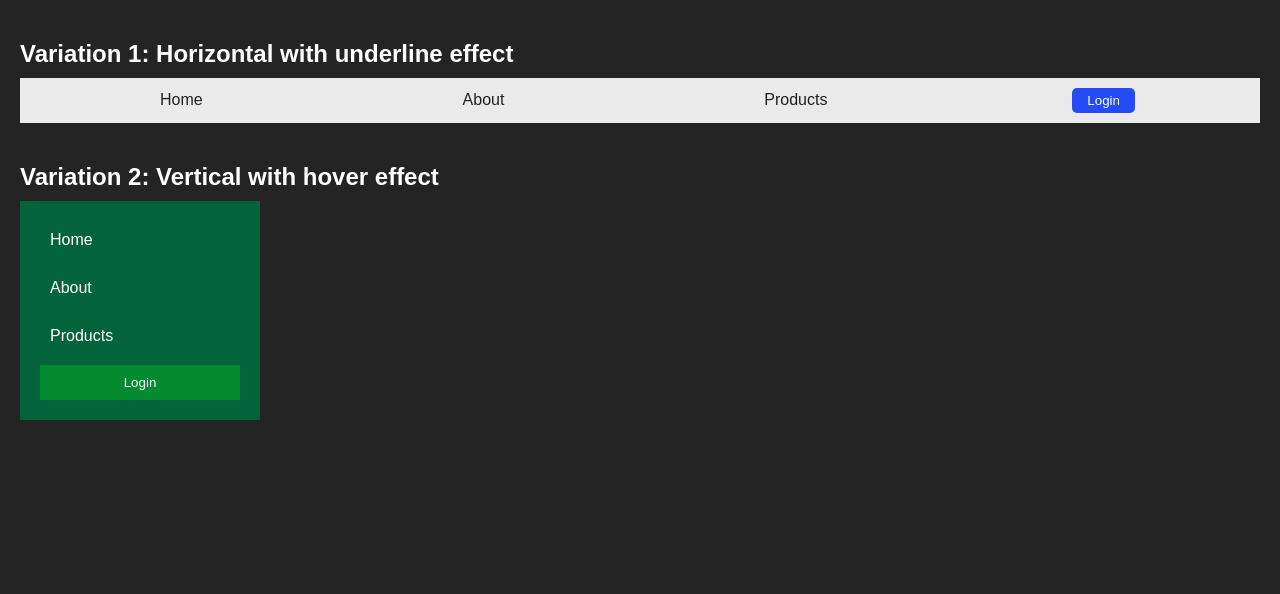
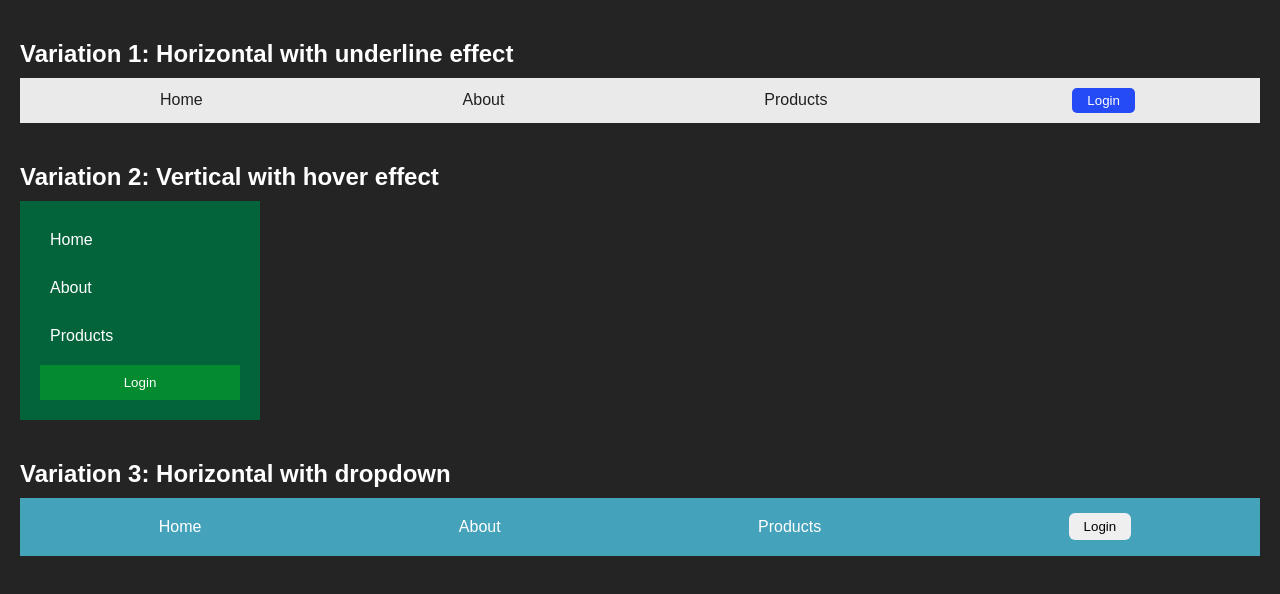
Before and after one commit to farjiiwow/LEARNING, a plain HTML site: page webDev/CSS/05_navbar/navbar.html in a window 1280 px wide. Drawn offline with Linux system fonts and the light colour scheme.

Commit message:
add horizontal navbar with dropdown

```diff
--- a/webDev/CSS/05_navbar/navbar.html
+++ b/webDev/CSS/05_navbar/navbar.html
@@ -82,7 +82,6 @@
         display: block;
         width: 100%;
         padding: 10px;
-
       }
       .nav2 a:hover {
         background-color: #137e0a;
@@ -98,6 +97,41 @@
       .nav2 .login-btn:hover {
         cursor: pointer;
       }
+      .nav3 {
+        background-color: #45a2bb;
+        padding: 10px;
+      }
+      .nav3 ul {
+        list-style-type: none;
+        padding: 0;
+        margin: 0;
+        display: flex;
+        justify-content: space-around;
+        align-items: center;
+      }
+      .nav3 a {
+        text-decoration: none;
+        color: #fff;
+        display: block;
+        padding: 10px;
+      }
+      .nav3 .dropdown-content {
+        display: none;
+      }
+      .nav3 .dropdown:hover .dropdown-content {
+        display: block;
+        position: absolute;
+        background-color: #3e3e3e;
+        min-width: 150px;
+      }
+      .nav3 .dropdown-content:hover a:hover {
+        border: 1px solid #fff;
+      }
+      .nav3 .login-btn {
+        padding: 6px 15px;
+        border-radius: 6px;
+        border: none;
+      }
     </style>
   </head>
   <body>
@@ -112,7 +146,7 @@
         </ul>
       </nav>
     </div>
-    <div class="nav-container"></div>
+    <div class="nav-container">
       <h2>Variation 2: Vertical with hover effect</h2>
       <nav class="nav2">
         <ul>
@@ -123,5 +157,23 @@
         <button class="login-btn">Login</button>
       </nav>
     </div>
+    <div class="nav-container">
+      <h2>Variation 3: Horizontal with dropdown</h2>
+      <nav class="nav3">
+        <ul>
+          <li><a href="#">Home</a></li>
+          <li class="dropdown">
+            <a href="#">About</a>
+            <div class="dropdown-content">
+              <a href="#">Our Story</a>
+              <a href="#">Team</a>
+              <a href="#">Contact</a>
+            </div>
+          </li>
+          <li><a href="#">Products</a></li>
+          <li><button class="login-btn">Login</button></li>
+        </ul>
+      </nav>
+    </div>
   </body>
 </html>
```
